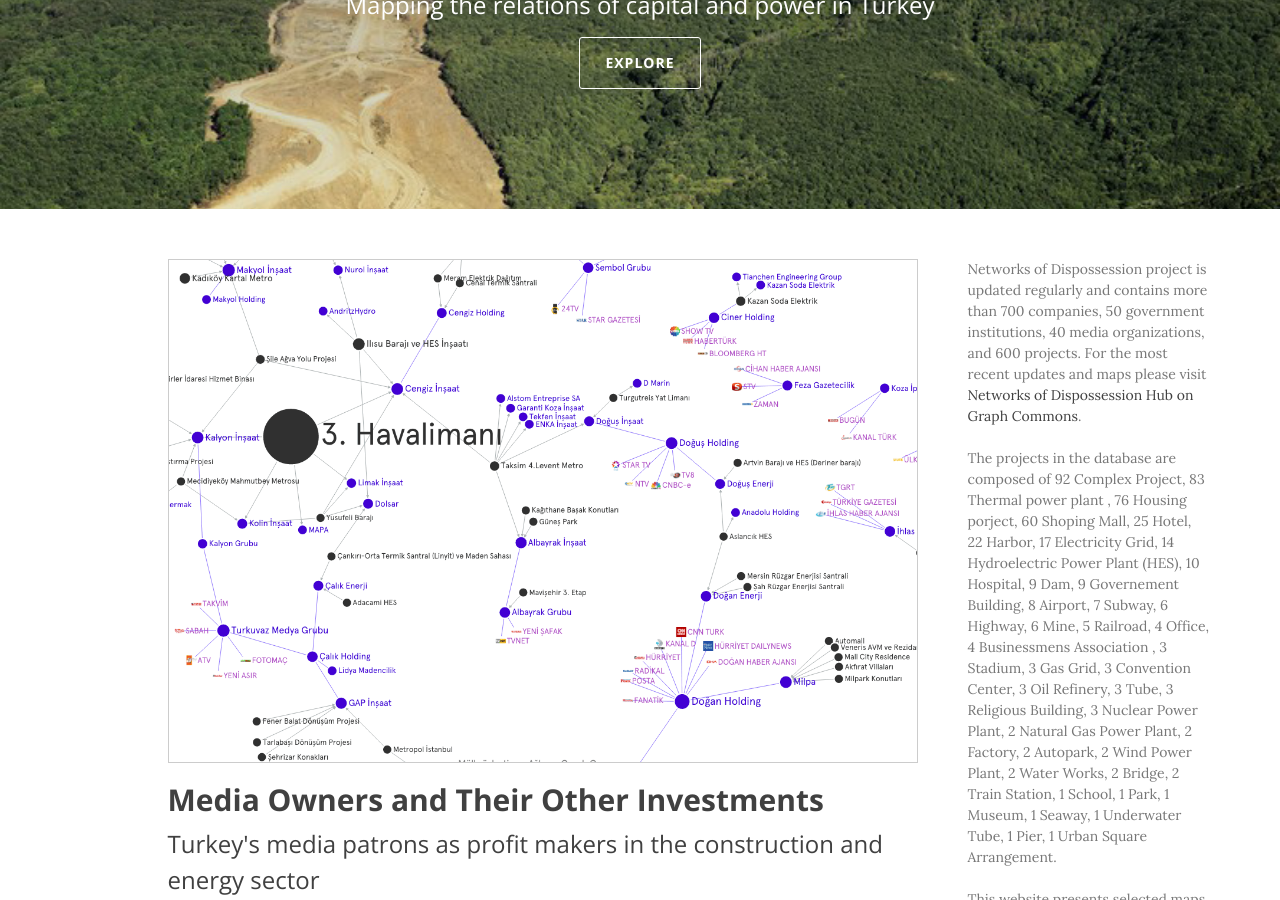
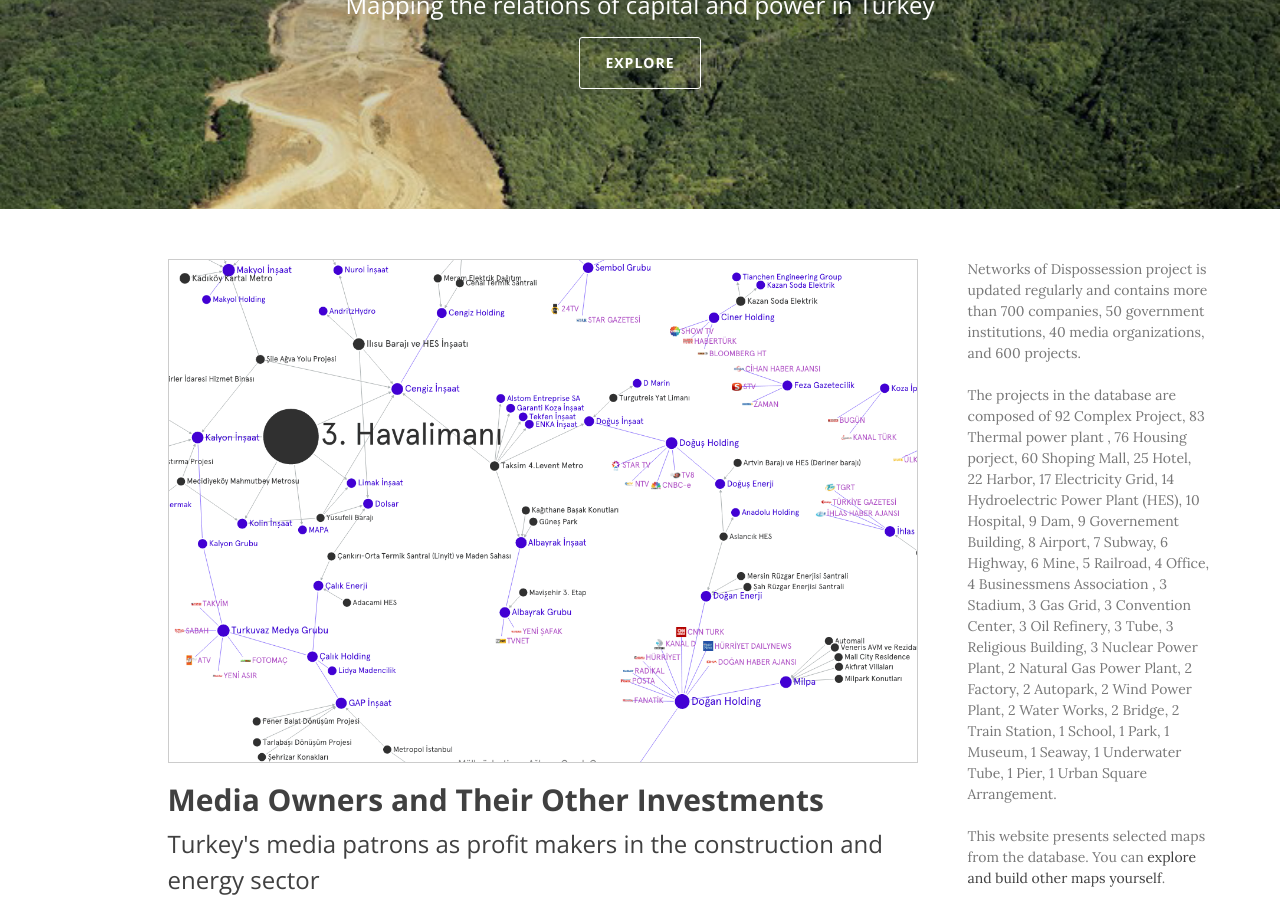
Before and after one commit to mulksuzlestirme/mulksuzlestirme, a Jekyll site: the page built from index.en.html, in a window 1280 px wide and 900 px high, scrolled down 301 px. Built offline with Jekyll 4.4.1, drawn with Linux system fonts in a browser that asks for light colours; nearby versions of some CDN libraries.

Commit message:
conf update

```diff
--- a/_config.yml
+++ b/_config.yml
@@ -43,7 +43,7 @@
             email: "Email address"
             subscribe: "Subscribe"
         info: "Networks of Dispossession project is updated regularly and contains more than
-            700 companies, 50 government institutions, 40 media organizations, and 600 projects. For the most recent updates and maps please visit <a href='https://graphcommons.com/h/mulksuzlestirme' target='_blank'>Networks of Dispossession Hub on Graph Commons</a>.
+            700 companies, 50 government institutions, 40 media organizations, and 600 projects.
             <br><br>
             The projects in the database are composed of
             92 Complex Project, 83 Thermal power plant , 76 Housing porject, 60 Shoping Mall, 25 Hotel, 22 Harbor, 17 Electricity Grid, 14 Hydroelectric Power Plant (HES), 10 Hospital, 9 Dam, 9 Governement Building, 8 Airport, 7 Subway, 6 Highway, 6 Mine, 5 Railroad, 4 Office, 4 Businessmens Association , 3 Stadium, 3 Gas Grid, 3 Convention Center, 3 Oil Refinery, 3 Tube, 3 Religious Building, 3 Nuclear Power Plant, 2 Natural Gas Power Plant, 2 Factory, 2 Autopark, 2 Wind Power Plant, 2 Water Works, 2 Bridge, 2 Train Station, 1 School, 1 Park, 1 Museum, 1 Seaway, 1 Underwater Tube, 1 Pier, 1 Urban Square Arrangement.
```
